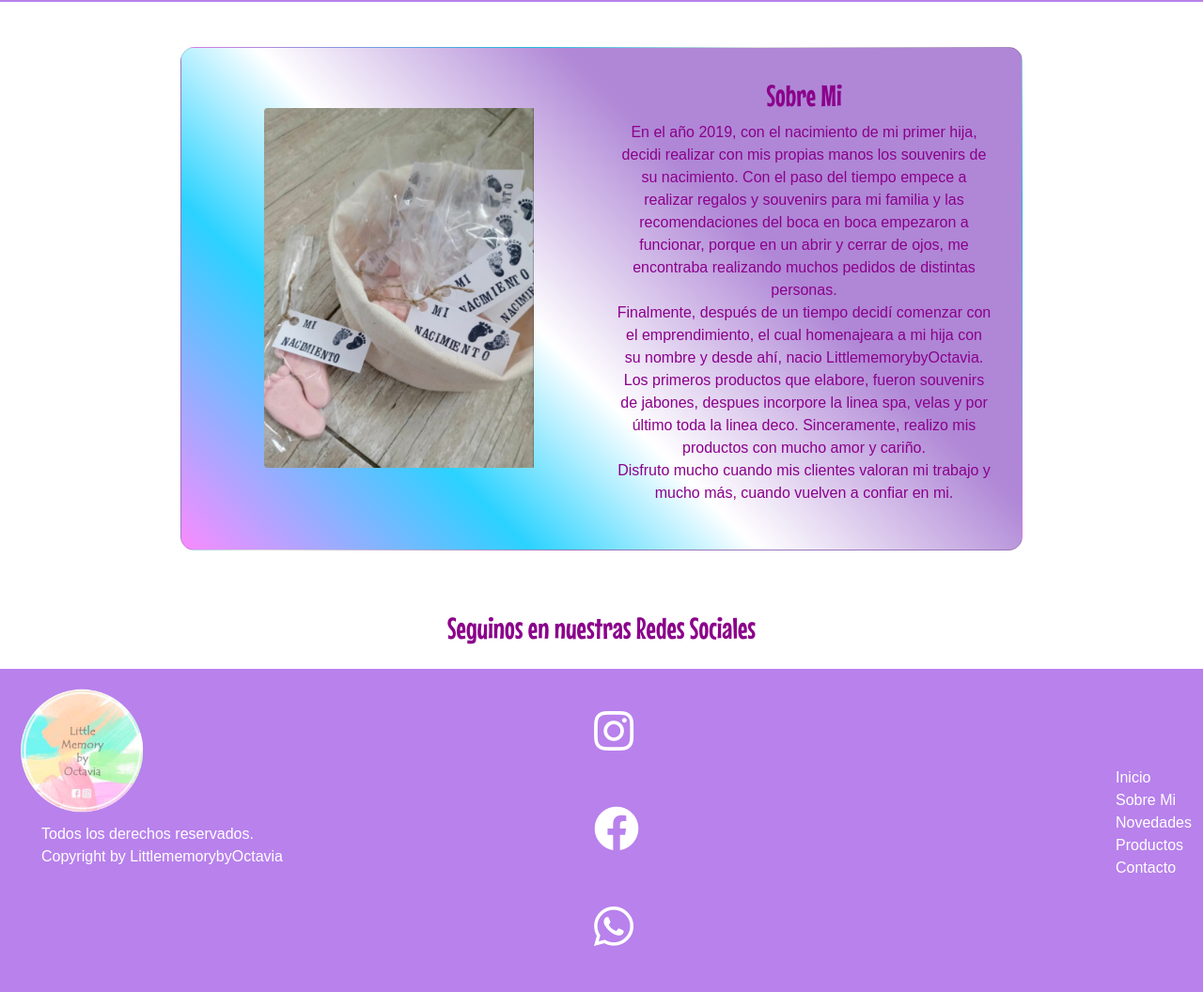
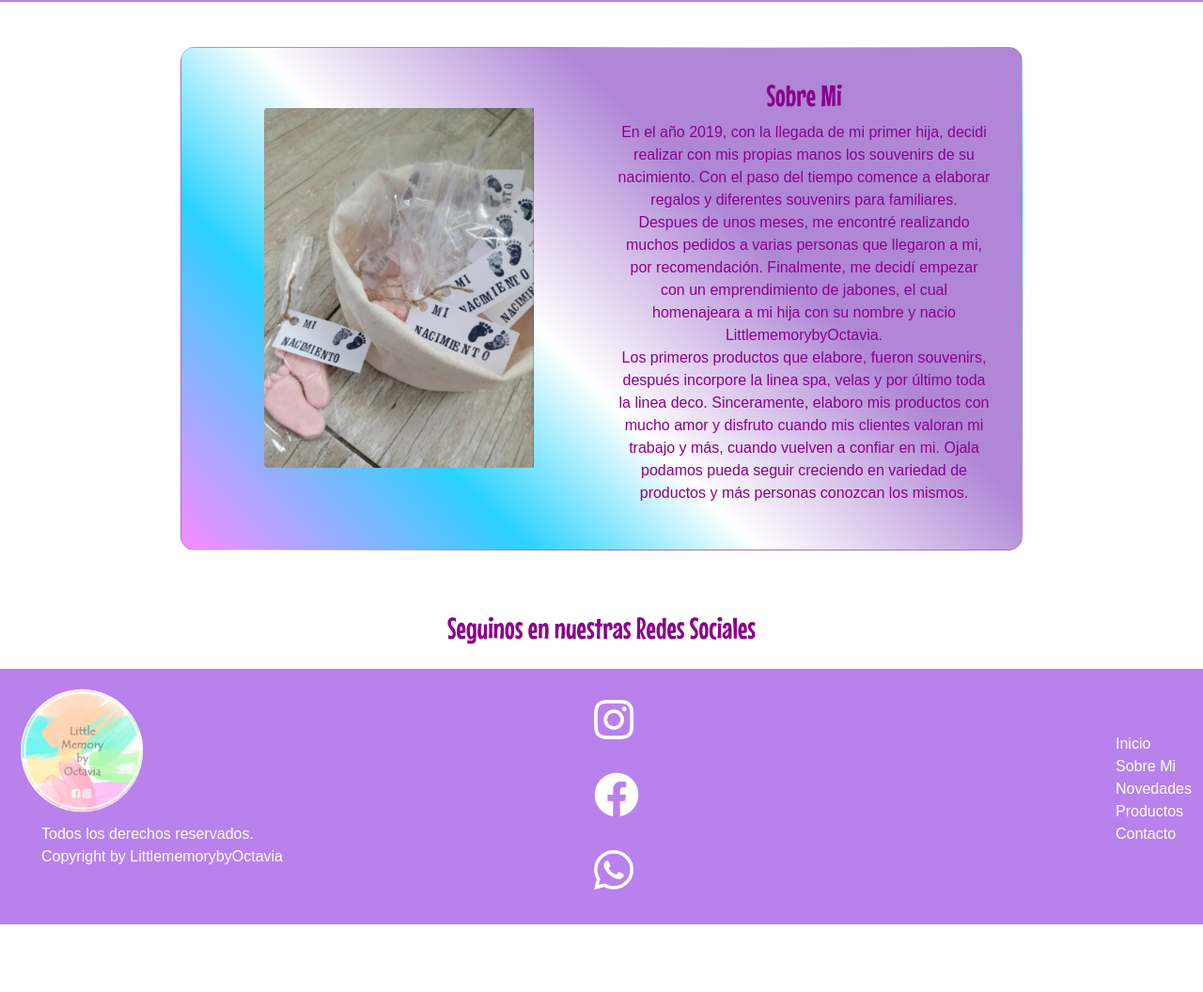
Before and after one commit to dambruosi/DesafioCoder, a plain HTML site: page paginas/sobremi.html in a window 1280 px wide. Shown: the part 180-1236 px from the top of the page at 94% size. After the commit the page ends 1164 px from the top, so only its background shows below. Drawn offline with nearby package versions, Linux system fonts and the light colour scheme; a web font is replaced by a local one.

Commit message:
Se modificaron descripciones

```diff
--- a/paginas/sobremi.html
+++ b/paginas/sobremi.html
@@ -68,18 +68,18 @@
               <div class="col-lg-6 col-md-8 ">
                   <div class="card-body text-left align-items-center">
                       <h5 class="text-center mx-auto">Sobre Mi</h5>
-                          <p class="text-center">
-                            En el año 2019, con el nacimiento de mi primer hija, decidi realizar con mis propias
+                          <p class="text-center d-flex">
+                            En el año 2019, con la llegada de mi primer hija, decidi realizar con mis propias
                             manos los souvenirs de su nacimiento.
-                            Con el paso del tiempo empece a realizar regalos y souvenirs para mi familia y las recomendaciones del boca en boca empezaron a
-                            funcionar, porque en un abrir y cerrar de ojos, me encontraba realizando muchos pedidos de distintas personas. <br>
-                            Finalmente, después de un tiempo decidí comenzar con el emprendimiento, el cual homenajeara a mi hija con su
-                            nombre y desde ahí, nacio LittlememorybyOctavia.<br>
-                            Los primeros productos que elabore, fueron souvenirs de jabones, despues incorpore la linea spa, velas y por
-                            último toda la linea
-                            deco.
-                            Sinceramente, realizo mis productos con mucho amor y cariño. <br>Disfruto mucho cuando mis clientes valoran
-                            mi trabajo y mucho más, cuando vuelven a confiar en mi.
+                            Con el paso del tiempo comence a elaborar regalos y diferentes souvenirs para familiares. <br>
+                            Despues de unos meses, me encontré realizando muchos pedidos a varias personas que llegaron a mi, por recomendación.
+                            Finalmente, me decidí empezar con un emprendimiento de jabones, el cual homenajeara a mi hija con su
+                            nombre y nacio LittlememorybyOctavia. <br>
+                            Los primeros productos que elabore, fueron souvenirs, después incorpore la linea spa, velas y por
+                            último toda la linea deco.
+                            Sinceramente, elaboro mis productos con mucho amor y disfruto  cuando mis clientes valoran
+                            mi trabajo y  más, cuando vuelven a confiar en mi.
+                            Ojala podamos pueda seguir creciendo en variedad de productos y más personas conozcan los mismos.
                           </p>
                   </div>
               </div>
@@ -116,17 +116,17 @@
       <div class="col-sm-4 col-md-4 col-xs-6 d-flex justify-content-center">
               <ul class="footer__icono--tamaño">
                   <a href="https://instagram.com/littlememorybyoctavia?utm_medium=copy_link">
-                      <li class="p-3">
+                      <li class="p-1">
                         <i class="fab fa-instagram"></i>
                       </li>
                   </a>
                   <a href="https://www.facebook.com/Littlememory-by-Octavia-117901732930905/">
-                      <li class="p-3">
+                      <li class="p-1">
                         <i class="fab fa-facebook"></i>
                       </li>
                   </a>
                   <a href="https://wa.me/541134373888">
-                    <li class="p-3">
+                    <li class="p-1">
                       <i class="fab fa-whatsapp"></i>
                     </li>
                   </a>
```
Also changed, not shown: paginas/contacto.html (+3 -3 lines), paginas/deco.html (+4 -5 lines), paginas/inicio.html (+3 -3 lines), paginas/jabones.html (+4 -4 lines), paginas/novedades.html (+3 -3 lines), paginas/productos.html (+19 -26 lines), paginas/souvenirs.html (+3 -3 lines), paginas/spa.html (+3 -6 lines), paginas/velas.html (+4 -4 lines).
